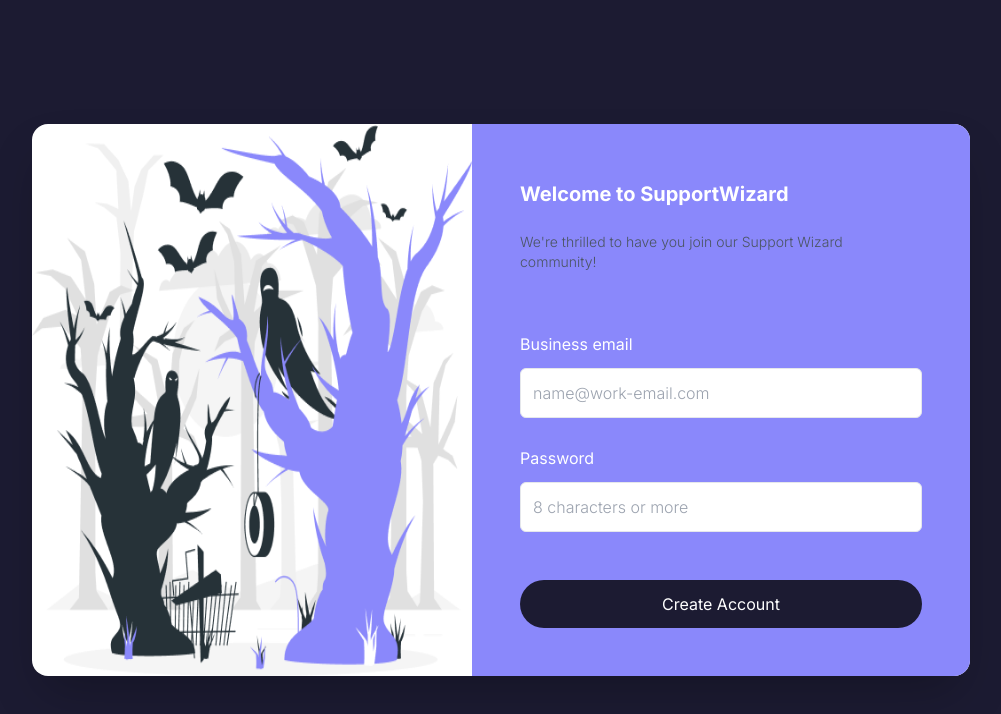
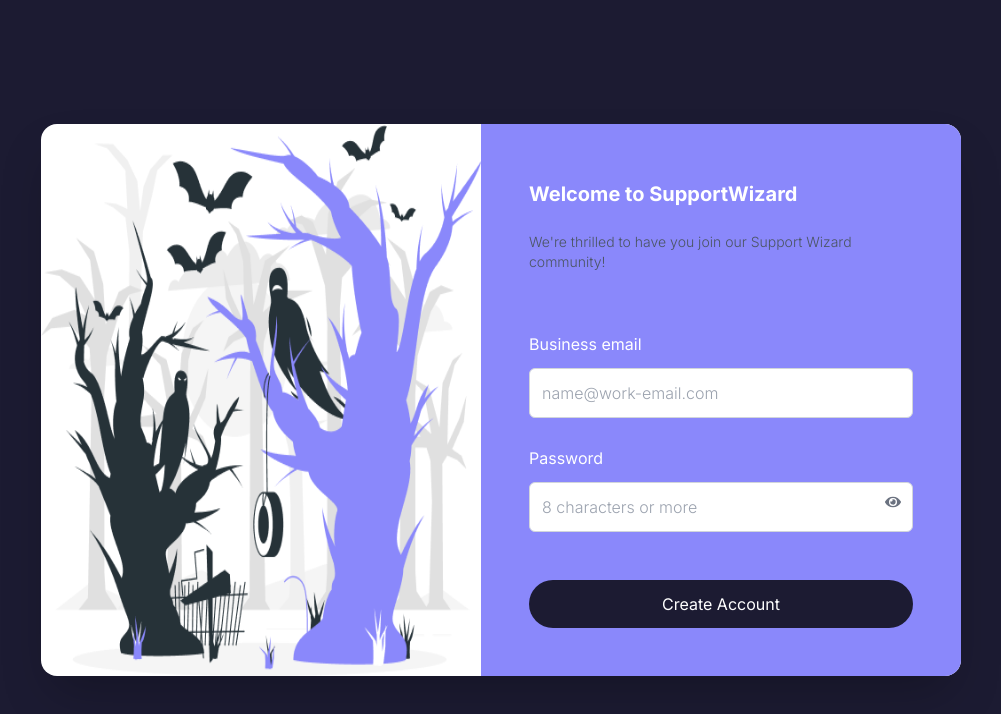
Before and after one commit to MeremArt/Support-Wizard, a Next.js app: page /signup in a window 1280 px wide. Shown: the top 714 px of the page, without its empty margins (139-1140 px from the left). Built offline with nearby package versions, Linux system fonts and the light colour scheme.

Commit message:
loginlogic

```diff
--- a/app/signin/page.jsx
+++ b/app/signin/page.jsx
@@ -1,45 +1,103 @@
-import React from "react";
-/* eslint-disable */
+"use client";
+import React, { useState } from "react";
+import { useRouter } from "next/navigation";
+import axios from "axios";
+
+const url = "https://chat-wizard.onrender.com/api/v1/users/login";
+
 const Signin = () => {
+  const [isLoading, setIsLoading] = useState(false);
+  const [formData, setFormData] = useState({ email: "", password: "" });
+  const router = useRouter();
+
+  const handleInputChange = (e) => {
+    const { name, value } = e.target;
+    setFormData({ ...formData, [name]: value });
+  };
+
+  const handleLogin = async (e) => {
+    e.preventDefault();
+    setIsLoading(true);
+
+    try {
+      const response = await axios.post(url, formData, {
+        headers: {
+          "Content-Type": "application/json",
+        },
+      });
+
+      if (response.status === 200) {
+        // Successful login, redirect to the dashboard
+        router.push("/dashboard");
+      } else {
+        console.log(response.statusText);
+        console.log(response.data); // Log the response data for debugging
+      }
+    } catch (error) {
+      if (error.response && error.response.status === 400) {
+        console.log("Validation error:", error.response.data); // Log server validation errors
+      } else {
+        console.error("An error occurred. Please try again later.");
+      }
+    } finally {
+      setIsLoading(false);
+    }
+  };
+
   return (
-    <main className="flex items-center justify-center bg-horror min-h-screen  ">
-      {/* card container  */}
-      <div className="flex flex-col m-6 space-y-10 bg-wizard md:bg-white shadow-2xl  rounded-2xl md:flex-row md:space-y-0 md:m-0 ">
-        {" "}
+    <>
+      <ToastContainer position="top-right" autoClose={3000} />
+      <main className="flex items-center justify-center bg-horror min-h-screen">
+        {/* card container */}
+        <div className="flex flex-col m-6 space-y-10 bg-wizard md:bg-white shadow-2xl rounded-2xl md:flex-row md:space-y-0 md:m-0">
           {/* left side */}
           <img
+            width={440}
+            height={440}
             src="/images/sign.png"
             alt="image"
             className="w-[440px] hidden md:block"
           />
           {/* right side */}
-        <div className="p-6 md:p-12  bg-wizard  rounded-r-2xl ">
+          <div className="p-6 md:p-12 bg-wizard rounded-r-2xl">
             {/* Top content */}
             <h2 className="mb-4 py-2 text-xl text-white font-bold">
-            {" "}
               Welcome back
             </h2>
-          {/* <p className="max-w-sm text-sm mb-12 font-light text-gray-600">
-            We're thrilled to have you join our Support Wizard community!
-          </p> */}
-          <label className="flex text-white py-3 ">Business email</label>
+            <form onSubmit={handleLogin}>
+              <label className="flex text-white py-3">Business email</label>
               <input
-            type="text"
-            className="w-full mb-4  p-3 border border-gary-300 rounded-md placeholder:font-light focus:outline-none"
+                type="email"
+                name="email"
+                value={formData.email}
+                onChange={handleInputChange}
+                className="w-full mb-4 p-3 border border-gray-300 rounded-md placeholder:font-light focus:outline-none"
                 placeholder="name@work-email.com"
+                required
               />
               <label className="flex text-white py-3">Password</label>
               <input
-            type="text"
-            className="w-full mb-12   p-3 border border-gary-300 rounded-md placeholder:font-light focus:outline-none"
+                type="password"
+                name="password"
+                value={formData.password}
+                onChange={handleInputChange}
+                className="w-full mb-12 p-3 border border-gray-300 rounded-md placeholder:font-light focus:outline-none"
                 placeholder="8 characters or more"
+                autoComplete="current-password"
+                required
               />
-          <button className="w-full p-3 text-white bg-horror rounded-full text-transform: capitalize hover:opacity-70 duration-200">
-            Login
+              <button
+                type="submit"
+                className="w-full p-3 text-white bg-horror rounded-full text-transform: capitalize hover:opacity-70 duration-200"
+                disabled={isLoading}
+              >
+                {isLoading ? "Logging in..." : " Login"}
               </button>
+            </form>
           </div>
         </div>
       </main>
+    </>
   );
 };
 
--- a/app/signup/page.jsx
+++ b/app/signup/page.jsx
@@ -1,74 +1,150 @@
 "use client";
 import React, { useState } from "react";
-import { signUp } from "../server/authentication/signUp";
-/* eslint-disable */
+import { useRouter } from "next/navigation";
+import axios from "axios";
+import Image from "next/image";
+import { toast, ToastContainer } from "react-toastify";
+import { FaEye, FaEyeSlash } from "react-icons/fa";
+
+import "react-toastify/dist/ReactToastify.css";
+
+const url = "https://chat-wizard.onrender.com/api/v1/users";
+
 const Signup = () => {
-  const [email, setEmail] = useState("");
-  const [password, setPassword] = useState("");
-  const handleSignUp = async () => {
+  const [showPassword, setShowPassword] = useState(false);
+  const [isLoading, setIsLoading] = useState(false);
+  const [formData, setFormData] = useState({ email: "", password: "" });
+
+  const router = useRouter();
+
+  const togglePasswordVisibility = () => {
+    setShowPassword(!showPassword);
+  };
+
+  const handleInputChange = (e) => {
+    const { name, value } = e.target;
+    setFormData({ ...formData, [name]: value });
+  };
+
+  const handleSignUp = async (e) => {
+    e.preventDefault();
+
+    if (!formData.email || !formData.password) {
+      toast.error("Please fill all fields");
+      return;
+    }
+
+    setIsLoading(true);
+
     try {
-      // Call the signUp function from your module
-      await signUp(email, password);
+      const response = await axios.post(url, formData, {
+        headers: {
+          "Content-Type": "application/json",
+        },
+      });
 
-      // Handle successful sign-up here, e.g., redirect to a dashboard or show a success message
-      console.log("User signed up successfully!");
+      if (response.status === 201) {
+        toast.success("Successfully signed up", {
+          position: "top-right",
+          autoClose: 3000,
+          style: { background: "#7371D1", color: "white" },
+        });
+
+        router.push("/dashboard");
+
+        setFormData({ email: "", password: "" });
+      } else {
+        console.log(response.statusText);
+      }
     } catch (error) {
-      // Handle sign-up error here, e.g., display an error message
-      console.error("Sign-up error:", error.message);
+      if (error.response && error.response.status === 409) {
+        toast.error(
+          "Email address is already in use. Please use a different email."
+        );
+      } else {
+        toast.error("An error occurred. Please try again later.");
+      }
+      console.error(error);
+    } finally {
+      setIsLoading(false);
     }
   };
+
   return (
-    <main className="flex items-center justify-center bg-horror min-h-screen  ">
-      {/* card container  */}
-      <div className="flex flex-col m-6 space-y-10 bg-wizard md:bg-white shadow-2xl  rounded-2xl md:flex-row md:space-y-0 md:m-0 ">
-        {" "}
-        {/* left side */}
-        <img
+    <>
+      <ToastContainer position="top-right" autoClose={3000} />
+      <main className="flex items-center justify-center bg-horror min-h-screen">
+        <div className="flex flex-col m-6 space-y-10 bg-wizard md:bg-white shadow-2xl rounded-2xl md:flex-row md:space-y-0 md:m-0">
+          <Image
+            width={440}
+            height={440}
             src="/images/sign.png"
             alt="image"
             className="w-[440px] hidden md:block"
           />
-        {/* right side */}
-        <div className="p-6 md:p-12  bg-wizard  rounded-r-2xl ">
-          {/* Top content */}
+          <div className="p-6 md:p-12 bg-wizard rounded-r-2xl">
             <h2 className="mb-4 py-2 text-xl text-white font-bold">
-            {" "}
               Welcome to SupportWizard
             </h2>
             <p className="max-w-sm text-sm mb-12 font-light text-gray-600">
               We're thrilled to have you join our Support Wizard community!
             </p>
-          <label className="flex text-white py-3 ">Business email</label>
+            <form onSubmit={handleSignUp}>
+              <div className="mb-4">
+                <label htmlFor="email" className="flex text-white py-3">
+                  Business email
+                </label>
                 <input
                   type="text"
-            className="w-full mb-4  p-3 border border-gary-300 rounded-md placeholder:font-light focus:outline-none"
+                  id="email"
+                  name="email"
+                  className="w-full p-3 border border-gray-300 rounded-md placeholder:font-light focus:outline-none"
                   placeholder="name@work-email.com"
                   required
-            value={email}
-            onChange={(e) => {
-              setEmail(e.target.value);
-            }}
+                  value={formData.email}
+                  onChange={handleInputChange}
                 />
-          <label className="flex text-white py-3">Password</label>
+              </div>
+              <div className="mb-12 relative">
+                <label htmlFor="password" className="flex text-white py-3">
+                  Password
+                </label>
+                <div className="relative">
                   <input
-            type="password"
-            className="w-full mb-12   p-3 border border-gary-300 rounded-md placeholder:font-light focus:outline-none"
+                    type={showPassword ? "text" : "password"}
+                    id="password"
+                    name="password"
+                    className="w-full p-3 border border-gray-300 rounded-md placeholder:font-light focus:outline-none"
                     placeholder="8 characters or more"
-            value={password}
                     required
-            onChange={(e) => {
-              setPassword(e.target.value);
-            }}
+                    autoComplete="current-password"
+                    value={formData.password}
+                    onChange={handleInputChange}
                   />
+                  <span
+                    className="cursor-pointer absolute top-0 right-0 mt-3 mr-3"
+                    onClick={togglePasswordVisibility}
+                  >
+                    {showPassword ? (
+                      <FaEyeSlash className="text-gray-500" />
+                    ) : (
+                      <FaEye className="text-gray-500" />
+                    )}
+                  </span>
+                </div>
+              </div>
+
               <button
-            onClick={handleSignUp}
+                type="submit"
                 className="w-full p-3 text-white bg-horror rounded-full text-transform: capitalize hover:opacity-70 duration-200"
               >
-            Create Account
+                {isLoading ? "Creating account..." : "Create account"}
               </button>
+            </form>
           </div>
         </div>
       </main>
+    </>
   );
 };
 
--- a/package.json
+++ b/package.json
@@ -21,6 +21,7 @@
     "@syncfusion/ej2-react-schedule": "^19.4.50",
     "apexcharts": "^3.42.0",
     "autoprefixer": "10.4.15",
+    "axios": "^1.5.1",
     "date-fns": "^2.30.0",
     "eslint": "8.49.0",
     "eslint-config-next": "13.4.19",
@@ -34,6 +35,7 @@
     "react-dom": "18.2.0",
     "react-icons": "^4.11.0",
     "react-spinners": "^0.13.8",
+    "react-toastify": "^9.1.3",
     "sharp": "^0.32.5",
     "tailwindcss": "3.3.3"
   }
```
Also changed, not shown: 2 other files (tests, documents, lock files or other folders). Lines whose indentation alone changed are shown as unchanged.
